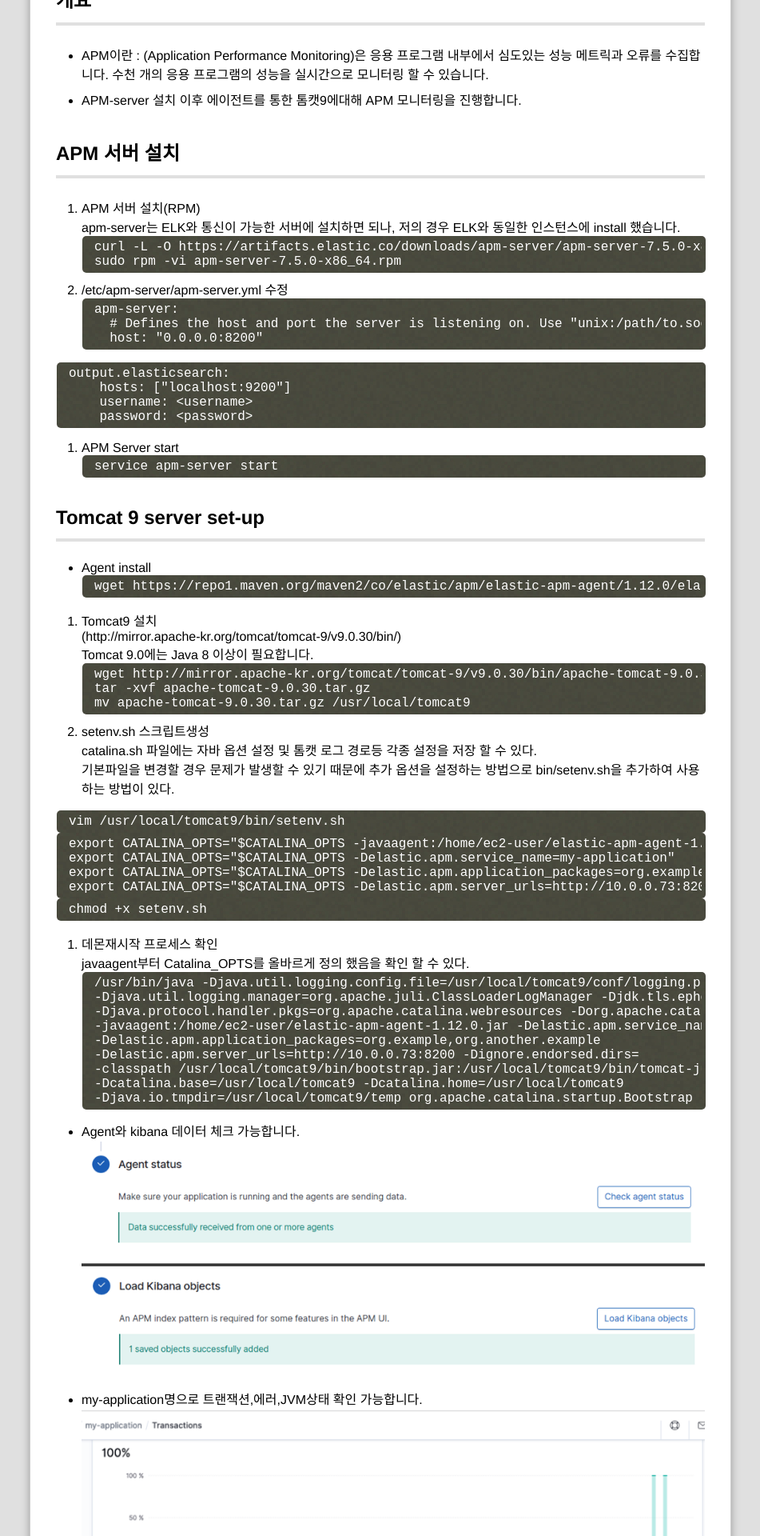
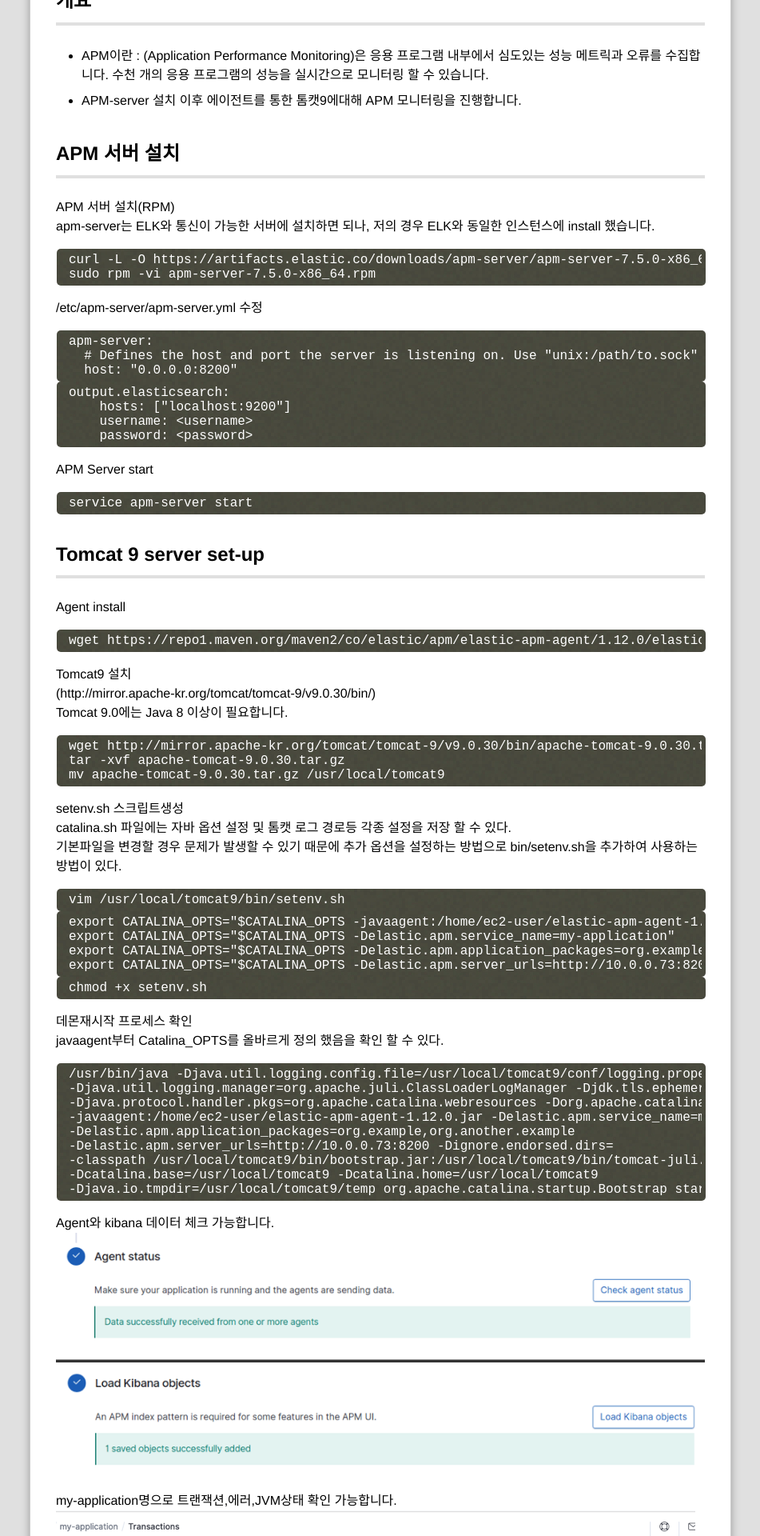
Before and after one commit to junyeong-je/junyeong-je.github.io, a Jekyll site: the page built from _posts/2020-07-30-ELK_APM_to_TOMCAT.md, in a window 1280 px wide. Shown: the part 586-2506 px from the top of the page at 80% size, without its empty margins (18-969 px from the left). Built offline with Jekyll 4.4.1, drawn with Linux system fonts in a browser that asks for light colours; comment, search, counter and statistics services are not loaded.

````diff
--- a/_posts/2020-07-30-ELK_APM_to_TOMCAT.md
+++ b/_posts/2020-07-30-ELK_APM_to_TOMCAT.md
@@ -86,19 +85,19 @@ javaagent부터 Catalina_OPTS를 올바르게 정의 했음을 확인 할 수
 -Djava.io.tmpdir=/usr/local/tomcat9/temp org.apache.catalina.startup.Bootstrap start
 ```
 
-* Agent와 kibana 데이터 체크 가능합니다.
+Agent와 kibana 데이터 체크 가능합니다.
 ![](../assets/img/posts/2020-07-30-ELK_APM_to_TOMCAT/6cd4a70b.png)
 
-* my-application명으로 트랜잭션,에러,JVM상태 확인 가능합니다.
+my-application명으로 트랜잭션,에러,JVM상태 확인 가능합니다.
 ![](../assets/img/posts/2020-07-30-ELK_APM_to_TOMCAT/68c6f038.png)
 
 ## 참고자료
 ELK설치 5편 (Application Performance Monitoring)<br>
-http://www.gnoti.com/index.php/2018/10/12/elk5/ <br>
+http://www.gnoti.com/index.php/2018/10/12/elk5/ <br><br>
 APM-agent설치<br>
-https://repo1.maven.org/maven2/co/elastic/apm/elastic-apm-agent/1.12.0/<br>
+https://repo1.maven.org/maven2/co/elastic/apm/elastic-apm-agent/1.12.0/<br><br>
 JAVA jar파일 생성<br>
-http://asuraiv.blogspot.com/2015/11/java-executableor-runnable-jar.html<br>
+http://asuraiv.blogspot.com/2015/11/java-executableor-runnable-jar.html<br><br>
 APM Java Agent 호출받기<br>
 RPM으로 설치한 7버전 대 Tomcat은 동작하지 않아, rpm으로 9버전을 설치하여 테스트.<br>
 ```
````
Also changed, not shown: other parts of _posts/2020-07-30-ELK_APM_to_TOMCAT.md (+7 -8 lines).
